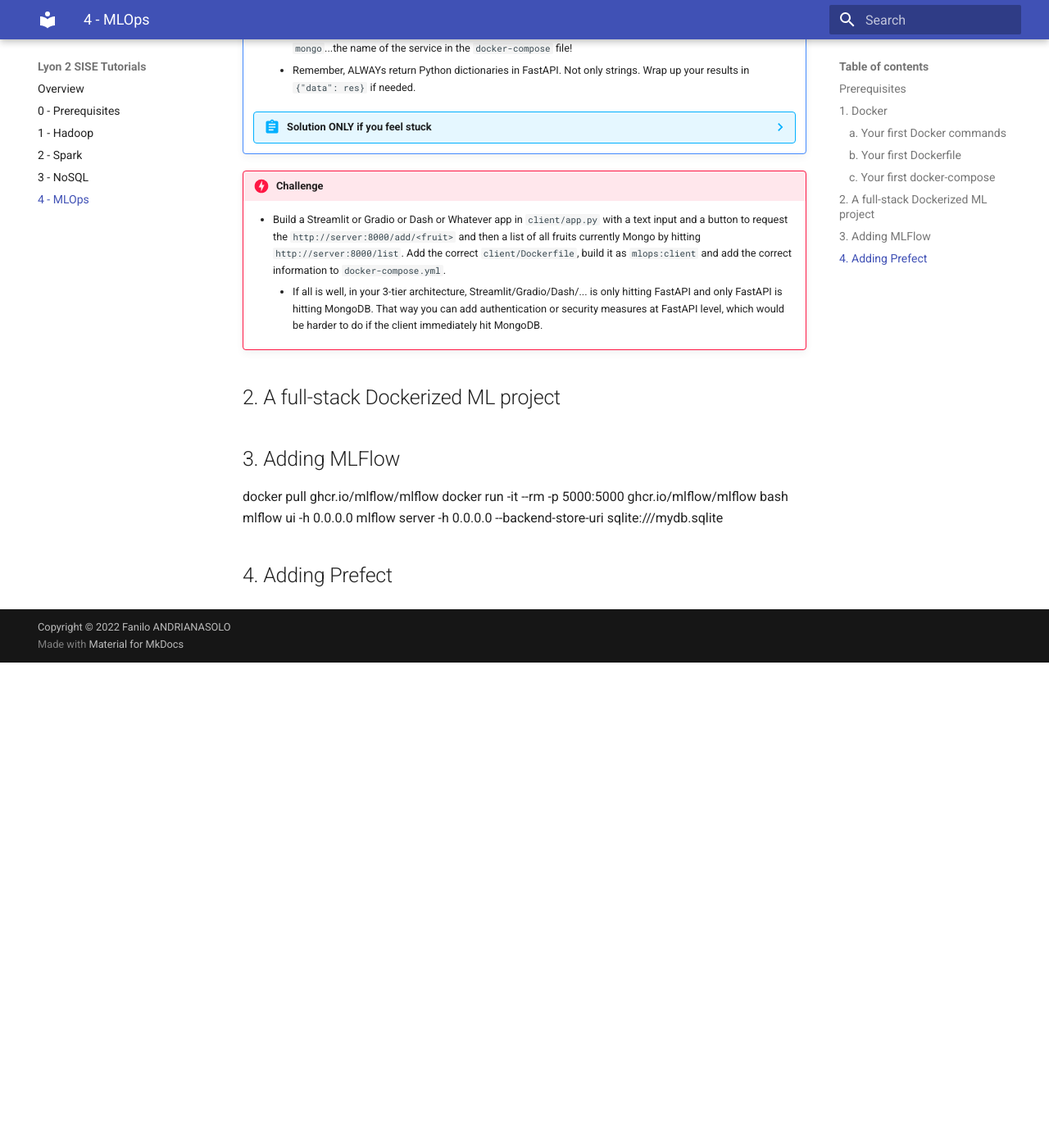
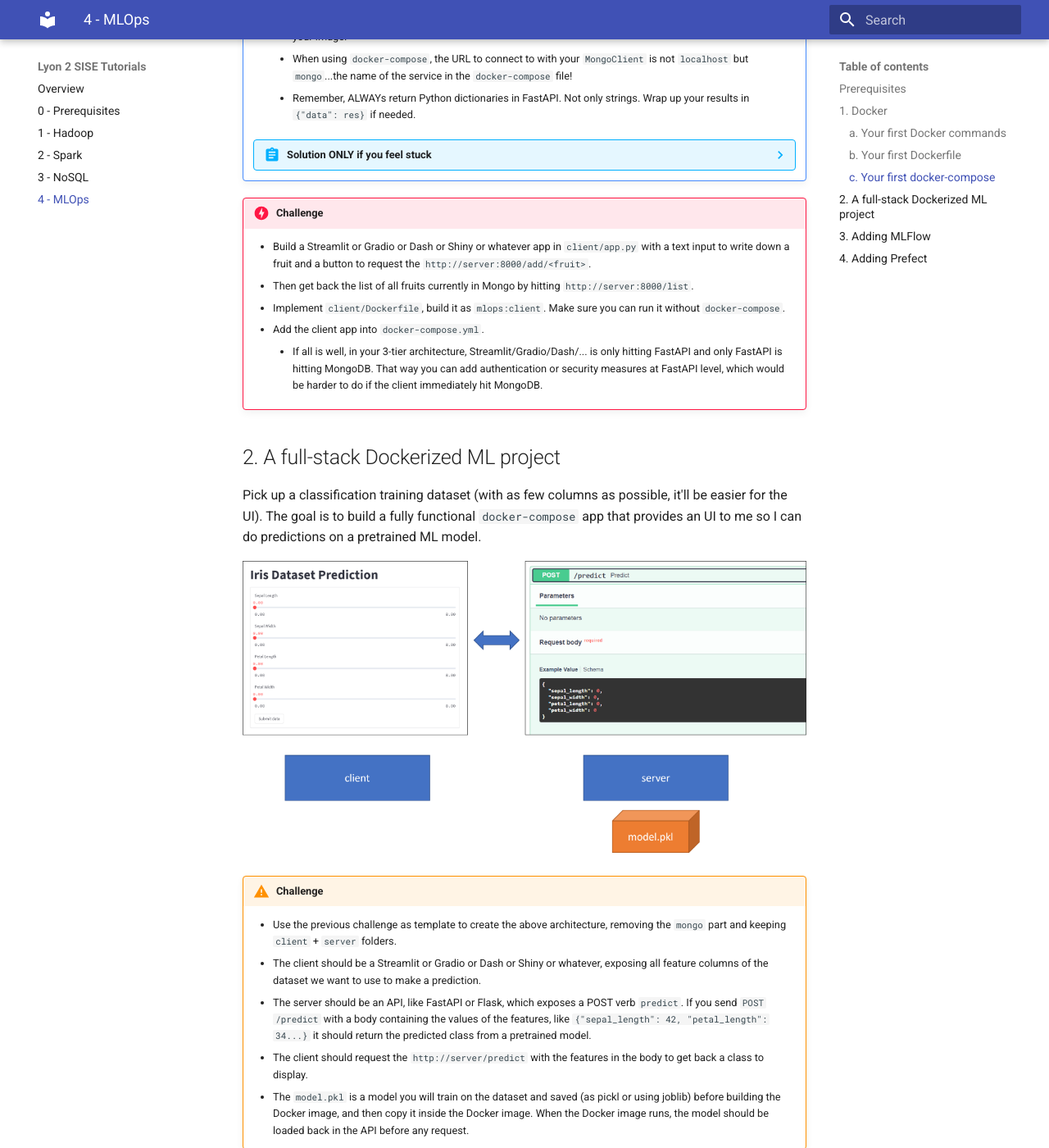
Before and after one commit to andfanilo/lyon2, an MkDocs documentation site: the page built from docs/mlops.md, in a window 1280 px wide and 1400 px high, scrolled down 5830 px. Shown: the whole window at 82% size. Built offline with MkDocs 1.6.1 and Material for MkDocs 9.7.7, drawn with Linux system fonts in a browser that asks for light colours; before the commit the page ends 6638 px from its top, so only the background shows below that; some of the changed text lies outside the part shown.

Commit message:
Add part 2

````diff
--- a/docs/mlops.md
+++ b/docs/mlops.md
@@ -183,7 +183,9 @@ With `docker-compose`, you are able to run a group of containers altogether. In
             - 8000:8000
     ```
 
-    - Run the cluster with `docker-compose up`, from the root folder (where `docker-compose.yml` is). Do you recognize the Mongo logs? Close the cluster with `CTRL+C`, and destroy it with `docker-compose down`. A `docker ps -a` should show no containers remaining.
+    - Run the cluster with `docker-compose up`, from the root folder (where `docker-compose.yml` is).
+        - Do you recognize the Mongo logs?
+    - Close the cluster with `CTRL+C`, and destroy it with `docker-compose down`. A `docker ps -a` should show no containers remaining.
     - Let's add some code into `server/app.py` to push data into Mongo. You know how to do this right :D ? So create a new `GET` method so that if you connect to `/add/mango` it adds `{fruit: mango}` to mongodb, and another `GET` method `/list` that returns all fruits in mongodb.
         - Use [the Path params doc](https://fastapi.tiangolo.com/tutorial/path-params/) to get started
         - Don't forget to install pymongo both in your local environment and Dockerfile. And don't forget to rebuild your image.
@@ -217,11 +219,24 @@ With `docker-compose`, you are able to run a group of containers altogether. In
         ```
 
 !!! danger "Challenge"
-    - Build a Streamlit or Gradio or Dash or Whatever app in `client/app.py` with a text input and a button to request the `http://server:8000/add/<fruit>` and then a list of all fruits currently Mongo by hitting `http://server:8000/list`. Add the correct `client/Dockerfile`, build it as `mlops:client` and add the correct information to `docker-compose.yml`.
+    - Build a Streamlit or Gradio or Dash or Shiny or whatever app in `client/app.py` with a text input to write down a fruit and a button to request the `http://server:8000/add/<fruit>`.
+    - Then get back the list of all fruits currently in Mongo by hitting `http://server:8000/list`.
+    - Implement `client/Dockerfile`, build it as `mlops:client`. Make sure you can run it without `docker-compose`.
+    - Add the client app into `docker-compose.yml`.
         - If all is well, in your 3-tier architecture, Streamlit/Gradio/Dash/... is only hitting FastAPI and only FastAPI is hitting MongoDB. That way you can add authentication or security measures at FastAPI level, which would be harder to do if the client immediately hit MongoDB.
 
 ## 2. A full-stack Dockerized ML project
 
+Pick up a classification training dataset (with as few columns as possible, it'll be easier for the UI). The goal is to build a fully functional `docker-compose` app that provides an UI to me so I can do predictions on a pretrained ML model.
+
+![](./images/architecture.png)
+
+!!! warning "Challenge"
+    - Use the previous challenge as template to create the above architecture, removing the `mongo` part and keeping `client` + `server` folders.
+    - The client should be a Streamlit or Gradio or Dash or Shiny or whatever, exposing all feature columns of the dataset we want to use to make a prediction.
+    - The server should be an API, like FastAPI or Flask, which exposes a POST verb `predict`. If you send `POST /predict` with a body containing the values of the features, like `{"sepal_length": 42, "petal_length": 34...}` it should return the predicted class from a pretrained model.
+    - The client should request the `http://server/predict` with the features in the body to get back a class to display.
+    - The `model.pkl` is a model you will train on the dataset and saved (as pickl or using joblib) before building the Docker image, and then copy it inside the Docker image. When the Docker image runs, the model should be loaded back in the API before any request.
 
 ## 3. Adding MLFlow
 
````
Also changed, not shown: other parts of docs/mlops.md (+1 -1 lines), docs/images/architecture.png (added).
